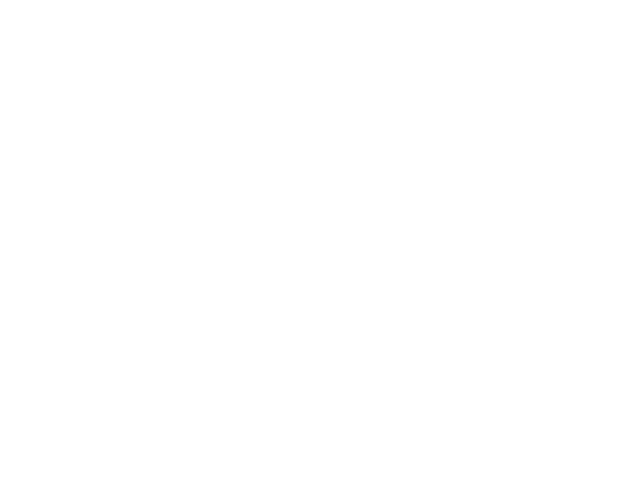
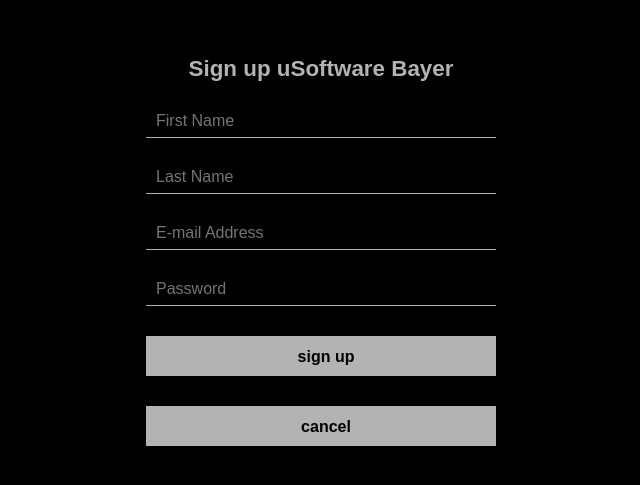
Before and after one commit to AlmeidaIgorCarlos/uSoftware-bayer-front, a Vue app: page /signup in a window 1280 px wide. Shown: the part 197-682 px from the top of the page, without its empty margins (319-959 px from the left). Built offline with nearby package versions, Linux system fonts and the light colour scheme.

Commit message:
coding signUp view

```diff
--- a/src/components/form.vue
+++ b/src/components/form.vue
@@ -9,11 +9,6 @@
 </script>
 
 <style lang="scss" scoped>
-:root{
-  --form-item-fore-color: #b3b3b3;
-
-}
-
 #form {
   max-width: 350px;
   margin: 0 auto;
@@ -26,7 +21,8 @@
 }
 
 #form > *[type="button"] {
-    background-color:var(--form-item-fore-color);
+  --form-fore-color: #b3b3b3;
+    background-color:var(--form-fore-color);
     color: black;
     width: 100%;
     min-height: 40px;
--- a/src/router/index.ts
+++ b/src/router/index.ts
@@ -1,6 +1,7 @@
 import Vue from 'vue'
 import VueRouter, { RouteConfig } from 'vue-router'
 import SignIn from '../views/sign-in.vue'
+import SignUp from '../views/sign-up.vue'
 
 Vue.use(VueRouter)
 
@@ -14,6 +15,11 @@
     path: '/signin',
     name: 'signin',
     component: SignIn
+  },
+  {
+    path: '/signup',
+    name: 'signup',
+    component: SignUp
   }
 ]
 
--- /dev/null
+++ b/src/views/sign-up.vue
@@ -0,0 +1,39 @@
+<template>
+  <div id="signup">
+    <Form>
+      <FormTitle title="Sign up uSoftware Bayer"/>
+      <FormItem type="text" placeholderValue="First Name" />
+      <FormItem type="text" placeholderValue="Last Name" />
+      <FormItem type="text" placeholderValue="E-mail Address" />
+      <FormItem type="password" placeholderValue="Password" />
+      <FormItem type="button" value="sign up" placeholderValue="Password" />
+      <FormItem type="button" value="cancel" placeholderValue="Password" />
+    </Form>
+  </div>
+</template>
+
+<script>
+import Form from "../components/form";
+import FormItem from "../components/form-item.vue";
+import FormTitle from "../components/form-title";
+export default {
+  components: {
+    FormItem,
+    FormTitle,
+    Form
+  },
+  mounted() {
+    document.body.style = "background-color:black;";
+  }
+};
+</script>
+
+<style lang="scss" scoped>
+#signup {
+    width:100%;
+}
+
+body {
+  background-color: black;
+}
+</style>
```
Lines whose indentation alone changed are shown as unchanged.
